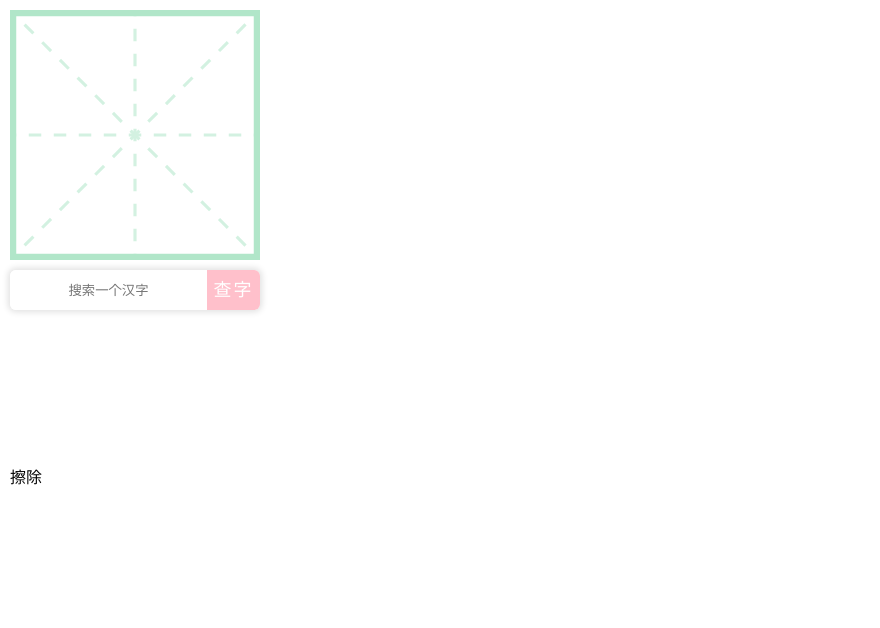
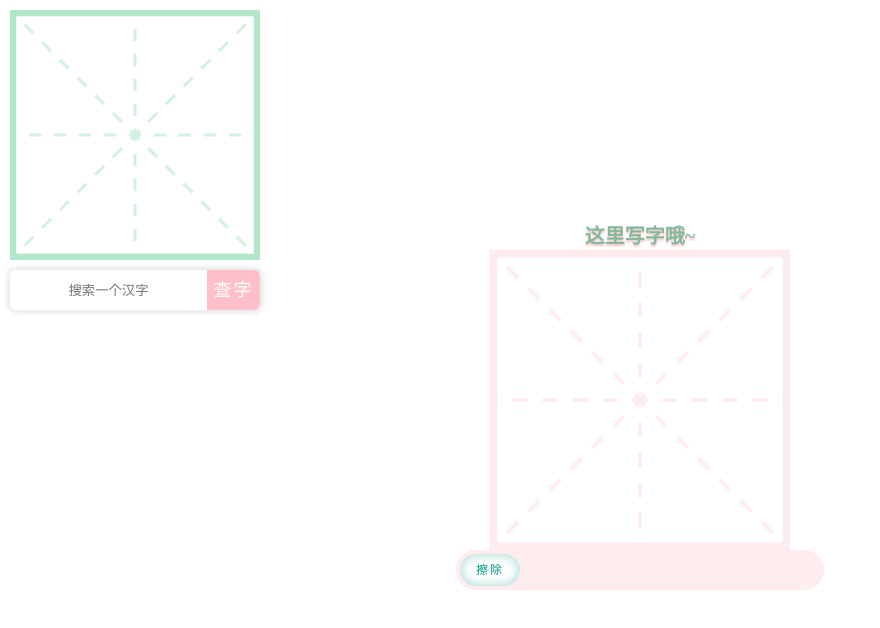
Before and after one commit to guozi007a/canvas-case, a plain HTML site: page follow-write/index.html in a window 1280 px wide. Shown: the whole page, without its empty margins (0-880 px from the left). Drawn offline with Linux system fonts and the light colour scheme.

Commit message:
follow-write

```diff
--- a/follow-write/index.css
+++ b/follow-write/index.css
@@ -19,16 +19,25 @@ body {
     color: #333;
 }
 
-.word::before {
+.word::before,
+.box::before {
     content: "";
     position: absolute;
     top: 0;
     left: 0;
     width: 100%;
     height: 100%;
-    background: url(./tianzige.svg) no-repeat center center;
+    opacity: .3;
+}
+
+.word::before {
+    background: url(./tzg-green.svg) no-repeat center center;
     background-size: contain;
-    opacity: .3;
+}
+
+.box::before {
+    background: url(./tzg-pink.svg) no-repeat center center;
+    background-size: contain;
 }
 
 .word .word_gif {
@@ -76,3 +85,97 @@ body {
     cursor: pointer;
     color: #fff;
 }
+
+.box {
+    position: fixed;
+    z-index: 2;
+    top: 0;
+    left: 0;
+    bottom: 0;
+    right: 0;
+    margin: auto;
+    width: 300px;
+    height: 300px;
+}
+
+.box::after {
+    content: "这里写字哦~";
+    position: absolute;
+    z-index: 1;
+    top: -30px;
+    left: 0;
+    width: 100%;
+    text-align: center;
+    font-size: 20px;
+    font-weight: bold;
+    color: #80bc9b;
+    text-shadow: 0px 2px 2px pink;
+}
+
+.box .track {
+    position: absolute;
+    z-index: 1;
+    top: 300px;
+    left: 50%;
+    transform: translateX(-50%);
+    width: 368px;
+    height: 40px;
+    background-color: rgba(255, 192, 203, .3);
+    border-radius: 20px;
+    display: flex;
+    justify-content: center;
+    align-items: center;
+}
+
+.track .container {
+    position: relative;
+    width: 360px;
+    height: 32px;
+    border-radius: 16px;
+    display: flex;
+}
+
+.container .bar {
+    height: 100%;
+    min-width: 30px;
+}
+
+.bar.bar1 {
+    width: 30px;
+    border-radius: 16px 0px 0px 16px;
+    background-color: #fff;
+}
+.bar.bar2 {
+    flex: auto;
+    border-radius: 0 16px 16px 0;
+}
+
+.clear {
+    position: absolute;
+    z-index: 1;
+    top: 0;
+    left: 0;
+    width: 60px;
+    height: 32px;
+    border-radius: 16px;
+    background-color: #fff;
+    box-shadow: inset 0 0 10px 2px rgb(0 150 136 / 30%);
+    text-align: center;
+    line-height: 32px;
+    font-size: 12px;
+    color: #009688;
+    letter-spacing: 2px;
+    user-select: none;
+    cursor: grab;
+}
+
+.clear .line {
+    position: absolute;
+    z-index: 1;
+    bottom: 36px;
+    left: 50%;
+    transform: translateX(-50%);
+    width: 1px;
+    height: 300px;
+    background-color: rgba(255, 192, 203, .3);
+}
--- a/follow-write/index.html
+++ b/follow-write/index.html
@@ -4,7 +4,7 @@
     <meta charset="UTF-8">
     <meta name="viewport" content="width=device-width, initial-scale=1.0">
     <link rel="stylesheet" href="./index.css">
-    <title>跟我写</title>
+    <title>小宝学写字</title>
 </head>
 <body>
     <p class="word">
@@ -21,7 +21,16 @@
     </div>
     <div class="box">
         <canvas id="canvas"></canvas>
-        <div class="clear">擦除</div>
+        <div class="track">
+            <div class="container">
+                <div class="bar bar1"></div>
+                <div class="bar bar2"></div>
+                <div class="clear">
+                    <span>擦除</span>
+                    <p class="line"></p>
+                </div>
+            </div>
+        </div>
     </div>
     <p style="display: none;">根据汉字搜对应图片: https://hanzi.aimcx.com/bishun-2211.html 图片来源于百度</p>
     <script src="../min/jquery-3.7.1.min.js"></script>
--- a/follow-write/index.js
+++ b/follow-write/index.js
@@ -1,5 +1,9 @@
 $(function ($) {
     /** @type {HTMLCanvasElement} */
+    // 是否抓取(按下)了擦除滑块
+    let isClearing = false
+    // 按下滑块的初始位置
+    let clearX = 0
 
     // 搜索
     $('.search').click(function () {
@@ -27,4 +31,39 @@ $(function ($) {
         $('.temp').hide()
         $('.word_gif').show().attr('src', url)
     })
+
+    // 按下擦除滑块 激活拖拽
+    $('.clear').mousedown(function (e) {
+        isClearing = true
+        clearX = e.offsetX
+    })
+    // 移动擦除滑块
+    $('.clear').mousemove(function (e) {
+        if (isClearing) {
+            const x = e.offsetX
+            const le = $(this).position().left
+            const p = le + x - clearX
+            const w = $('.bar1').width() + x - clearX
+            if (p > 300) {
+                $(this).css('left', '300px')
+                $('.bar1').width(330)
+                return
+            }
+            if (p < 0) {
+                $(this).css('left', '0px')
+                $('.bar1').width(30)
+                return
+            }
+            $(this).css('left', `${p}px`)
+            $('.bar1').width(w)
+        }
+    })
+    // 松开擦除滑块
+    $('.clear').mouseup(function () {
+        isClearing = false
+    })
+    // 鼠标移出轨道时，就失活了
+    $('.track').mouseleave(function () {
+        isClearing = false
+    })
 })
```
Also changed, not shown: follow-write/tianzige.png (deleted), follow-write/tzg-green.svg (renamed from follow-write/tianzige.svg), follow-write/tzg-pink.svg (added).
